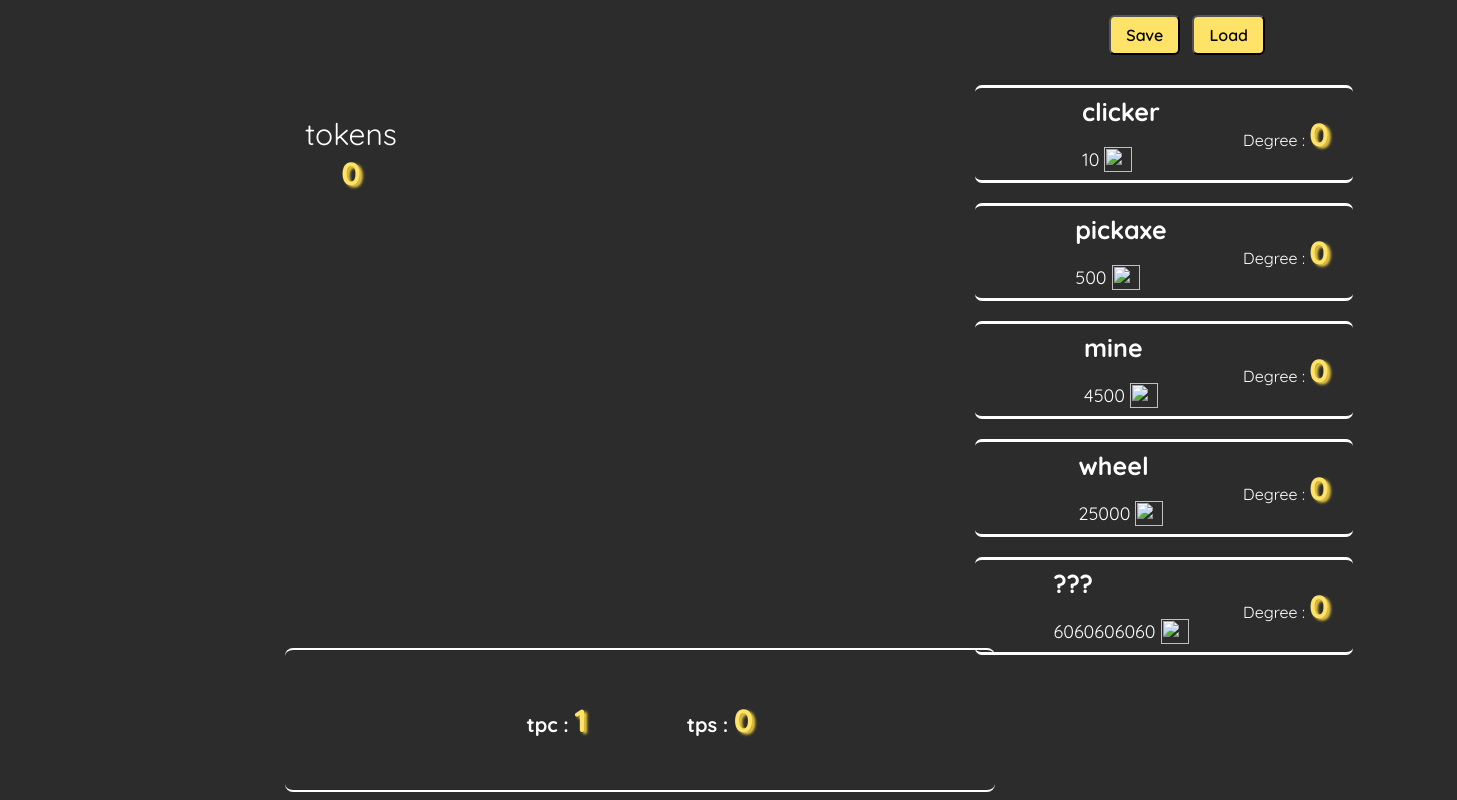
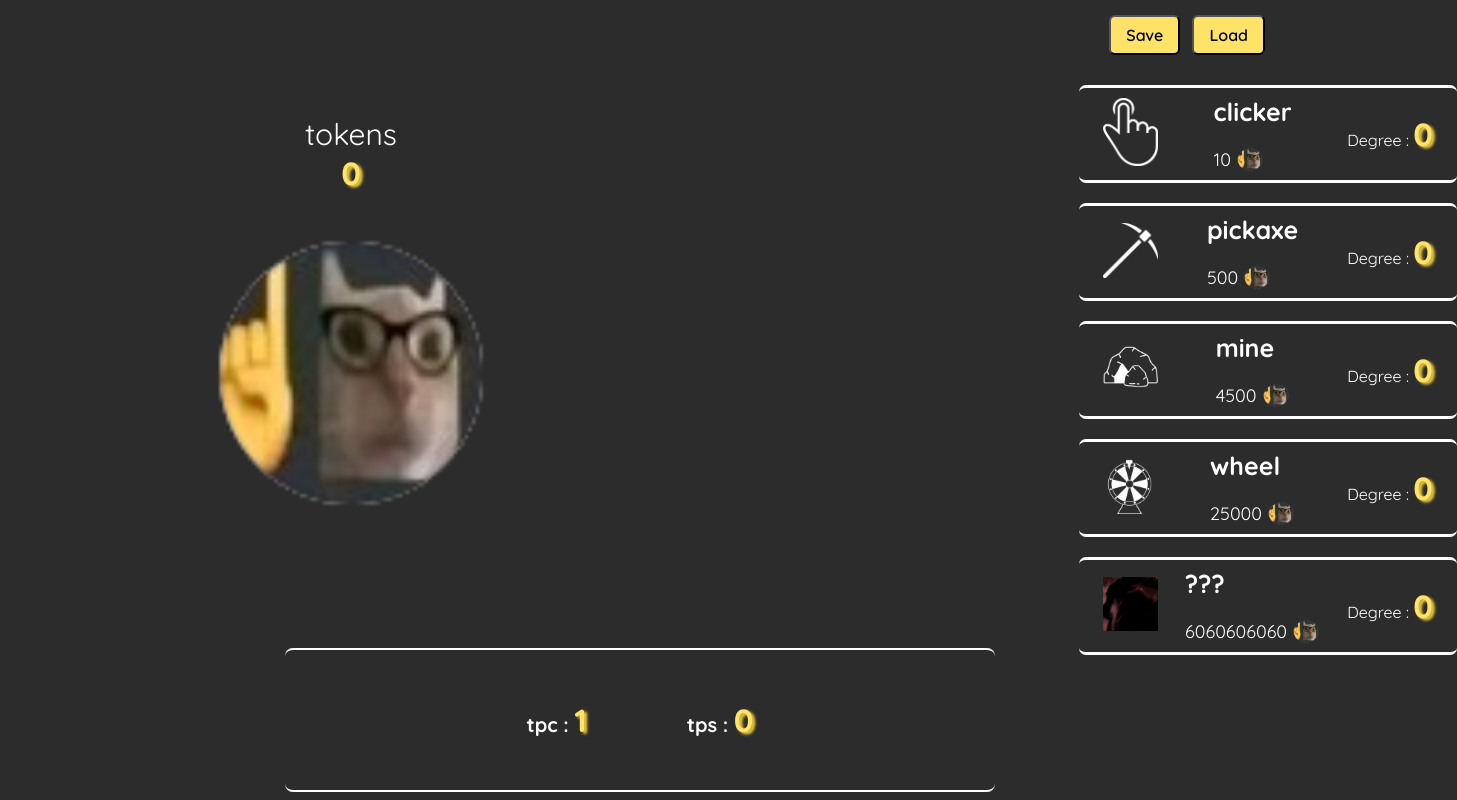
Before and after one commit to DabbinKnob/uki-clicker, a plain HTML site: page index.html in a window 1280 px wide. Shown: the whole page, 1457 px wide, since content can reach past the window. Drawn offline with Linux system fonts and the light colour scheme; the site is published under a folder, as on GitHub Pages, so addresses that start at the root find nothing.

Commit message:
index.html

```diff
--- a/index.html
+++ b/index.html
@@ -12,20 +12,20 @@
             <div class="left">
                 <p>tokens <br /><span class="gem-cost pink-text">0</span></p>
                 <div class="gem-img-container">
-                    <img src="/assets/gemers.png" alt="" srcset="" class="gem-image" onclick="incrementGem(event)" draggable="false">
+                    <img src="assets/gemers.png" alt="" srcset="" class="gem-image" onclick="incrementGem(event)" draggable="false">
                 </div>
             </div>
             <div class="right">
 
                 <div class="upgrade" onclick="buyUpgrade('clicker')">
                     <div class="left-section">
-                        <img src="/assets/image__2_-removebg-preview.png" alt="" class="upgrade-img" draggable="false">
+                        <img src="assets/image__2_-removebg-preview.png" alt="" class="upgrade-img" draggable="false">
                     </div>
                     <div class="mid-section">
                         <h4>clicker</h4>
                         <div class="cost-info">
                             <p class="cost-text"><span class="clicker-cost">10</span></p>
-                            <img src="/assets/gemers.png" alt="" srcset="" class="gem-img" draggable="false">
+                            <img src="assets/gemers.png" alt="" srcset="" class="gem-img" draggable="false">
                         </div>
                     </div>
                     <div class="right-section">Degree : <span class="clicker-level pink-text">0</span></div>
@@ -38,13 +38,13 @@
 
                 <div class="upgrade" onclick="buyUpgrade('pickaxe')">
                     <div class="left-section">
-                        <img src="/assets/pickaxe.png" alt="" class="upgrade-img" draggable="false">
+                        <img src="assets/pickaxe.png" alt="" class="upgrade-img" draggable="false">
                     </div>
                     <div class="mid-section">
                         <h4>pickaxe</h4>
                         <div class="cost-info">
                             <p class="cost-text"><span class="pickaxe-cost">500</span></p>
-                            <img src="/assets/gemers.png" alt="" srcset="" class="gem-img" draggable="false">
+                            <img src="assets/gemers.png" alt="" srcset="" class="gem-img" draggable="false">
                         </div>
                     </div>
                     <div class="right-section">Degree : <span class="pickaxe-level pink-text">0</span></div>
@@ -57,13 +57,13 @@
 
                 <div class="upgrade" onclick="buyUpgrade('mine-hub')">
                     <div class="left-section">
-                        <img src="/assets/cave.png" alt="" class="upgrade-img" draggable="false">
+                        <img src="assets/cave.png" alt="" class="upgrade-img" draggable="false">
                     </div>
                     <div class="mid-section">
                         <h4>mine</h4>
                         <div class="cost-info">
                             <p class="cost-text"><span class="mine-hub-cost">4500</span></p>
-                            <img src="/assets/gemers.png" alt="" srcset="" class="gem-img" draggable="false">
+                            <img src="assets/gemers.png" alt="" srcset="" class="gem-img" draggable="false">
                         </div>
                     </div>
                     <div class="right-section">Degree : <span class="mine-hub-level pink-text">0</span></div>
@@ -76,13 +76,13 @@
 
                 <div class="upgrade" onclick="buyUpgrade('wheel-of-fate')">
                     <div class="left-section">
-                        <img src="/assets/image__4_-removebg-preview.png" alt="" class="upgrade-img" draggable="false">
+                        <img src="assets/image__4_-removebg-preview.png" alt="" class="upgrade-img" draggable="false">
                     </div>
                     <div class="mid-section">
                         <h4>wheel</h4>
                         <div class="cost-info">
                             <p class="cost-text"><span class="wheel-of-fate-cost">25000</span></p>
-                            <img src="/assets/gemers.png" alt="" srcset="" class="gem-img" draggable="false">
+                            <img src="assets/gemers.png" alt="" srcset="" class="gem-img" draggable="false">
                         </div>
                     </div>
                     <div class="right-section">Degree : <span class="wheel-of-fate-level pink-text">0</span></div>
@@ -95,13 +95,13 @@
 
                 <div class="upgrade" onclick="buyUpgrade('miner')">
                     <div class="left-section">
-                        <img src="/assets/creepycore.png" alt="" class="upgrade-img" draggable="false">
+                        <img src="assets/creepycore.png" alt="" class="upgrade-img" draggable="false">
                     </div>
                     <div class="mid-section">
                         <h4>???</h4>
                         <div class="cost-info">
                             <p class="cost-text"><span class="miner-cost">6060606060</span></p>
-                            <img src="/assets/gemers.png" alt="" srcset="" class="gem-img" draggable="false">
+                            <img src="assets/gemers.png" alt="" srcset="" class="gem-img" draggable="false">
                         </div>
                     </div>
                     <div class="right-section">Degree : <span class="miner-level pink-text">0</span></div>
```
